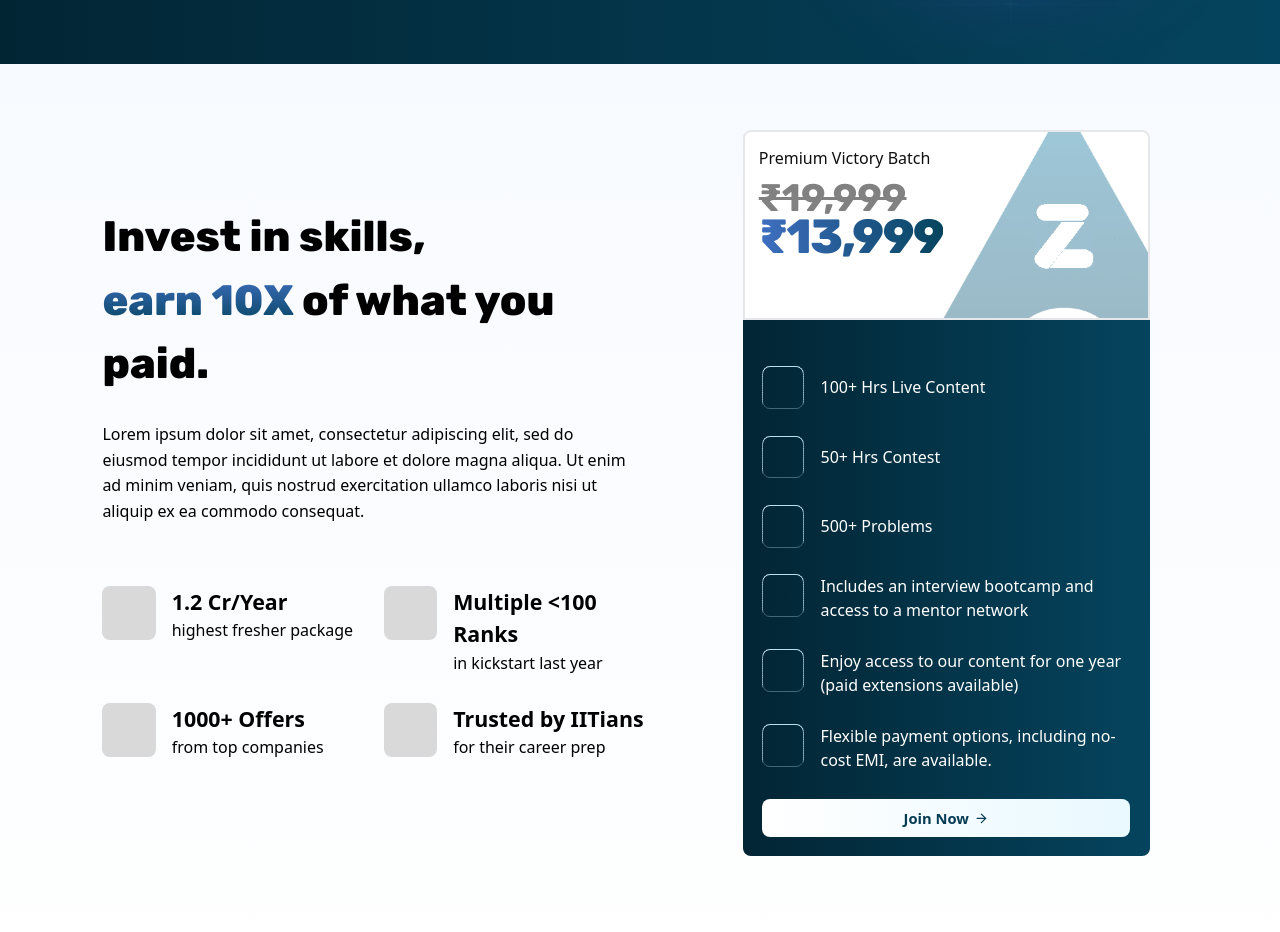
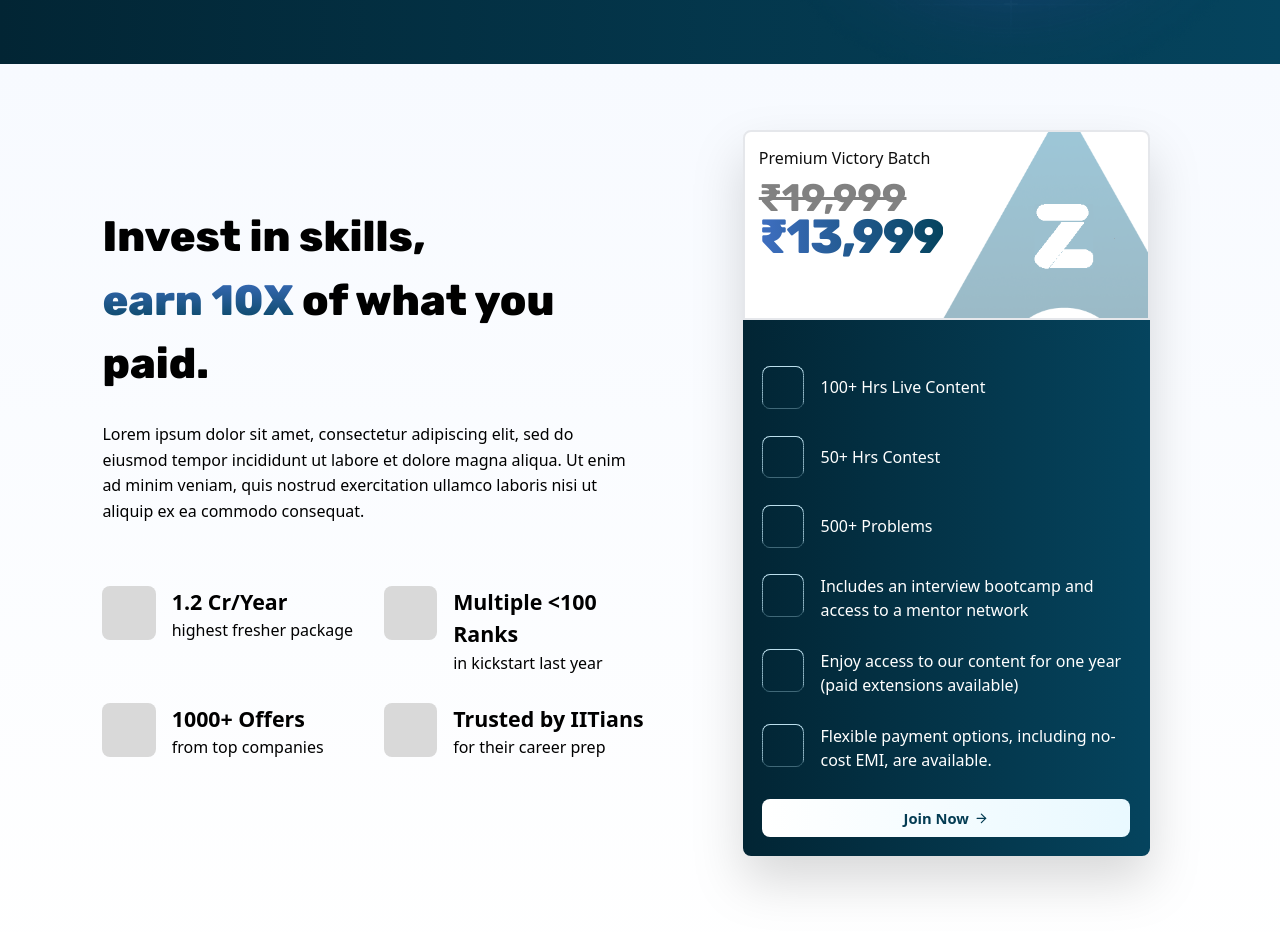
Before and after one commit to suriyaaap13/AZ-Assignment, a React (Vite) app: page / in a window 1280 px wide. Shown: the part 420-1352 px from the top of the page. Built offline with nearby package versions, Linux system fonts and the light colour scheme.

Commit message:
Add shadows to the section 2 course purchase card

```diff
--- a/src/App.jsx
+++ b/src/App.jsx
@@ -114,7 +114,7 @@ export default function App() {
 
 
           {/* Right Part */}
-          <div className='my-[5.2vw] mx-[5.9vw] mr-[10.19vw]'>
+          <div className='my-[5.2vw] mx-[5.9vw] mr-[10.19vw] letter-spacing drop-shadow-2xl'>
             {/* Course Card */}
             <div className=''>
               {/* Upper Card */}
@@ -161,11 +161,8 @@ export default function App() {
 
             </div>
           </div>
+
         </div>
-
-
-
-
     </div>
 
   )
```
